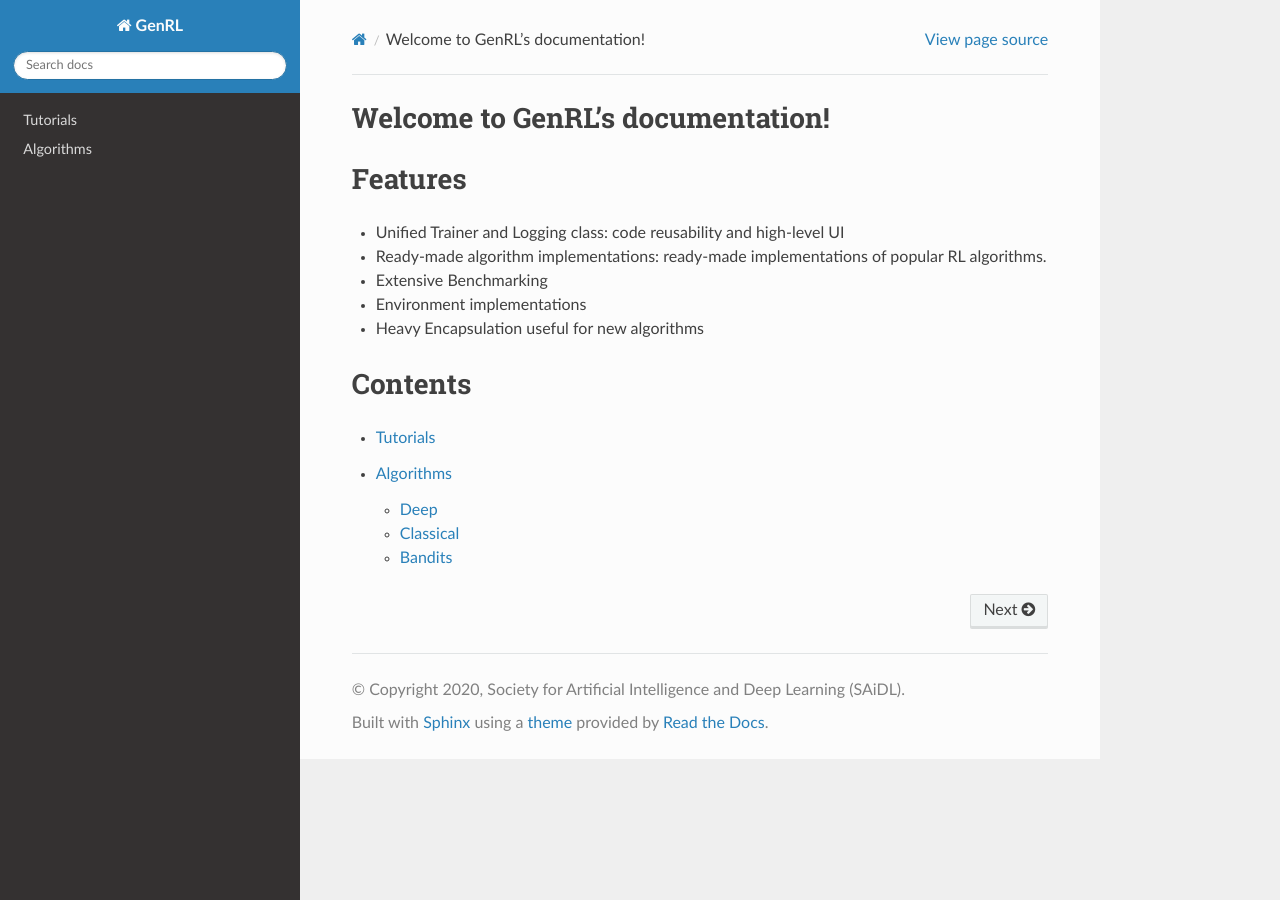
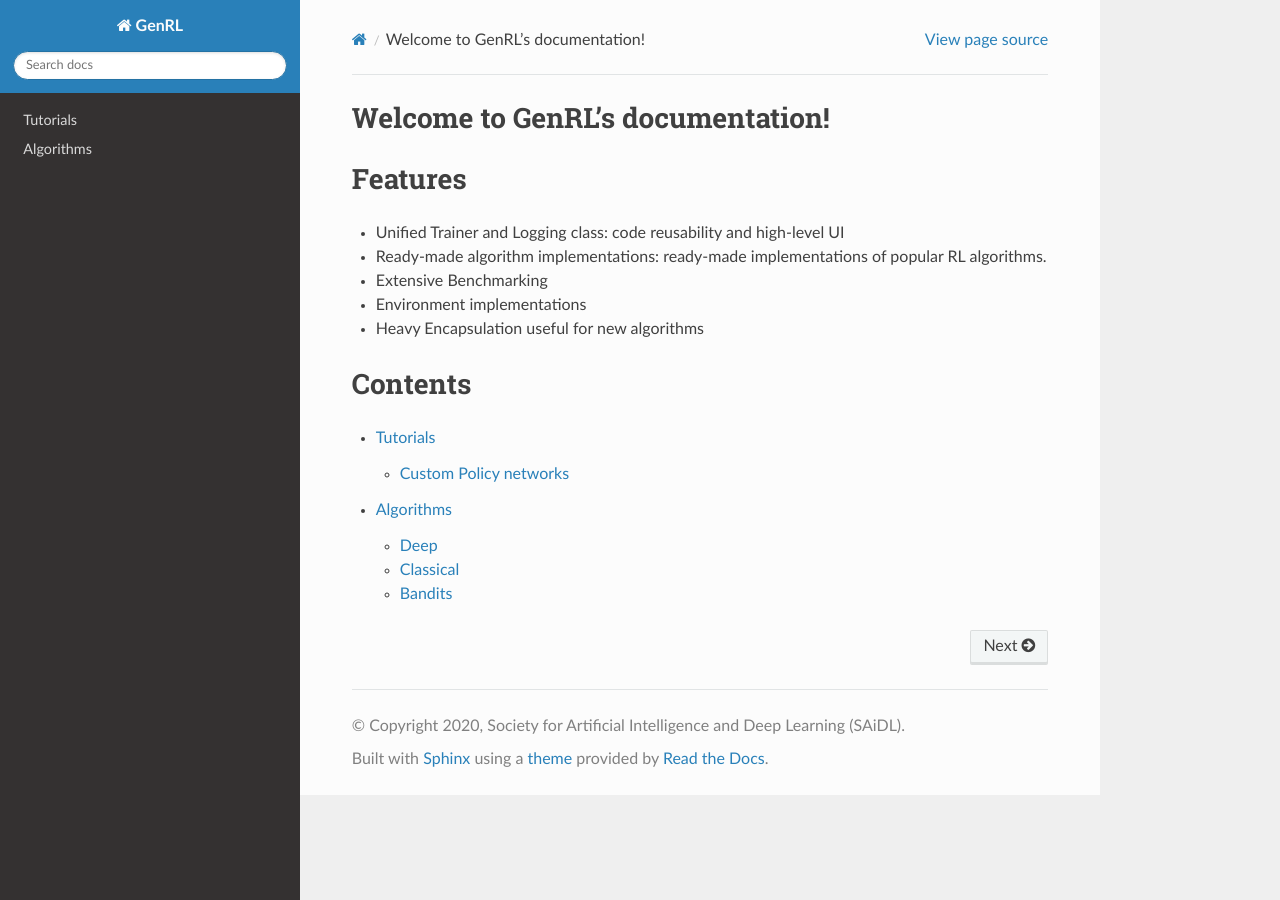
Before and after one commit to SforAiDl/genrl, a Sphinx documentation site: the page built from docs/source/index.rst, in a window 1280 px wide. Built offline with Sphinx 7.4.7 and the Read the Docs theme 2.0.0, drawn with Linux system fonts in a browser that asks for light colours; pages that are not in the unit, such as notebooks, are missing from menus.

Commit message:
Update index.rst

```diff
--- a/docs/source/tutorials/index.rst
+++ b/docs/source/tutorials/index.rst
@@ -3,3 +3,5 @@ Tutorials
 
 .. toctree::
     :maxdepth: 2
+
+    Using Custom Policies
```
